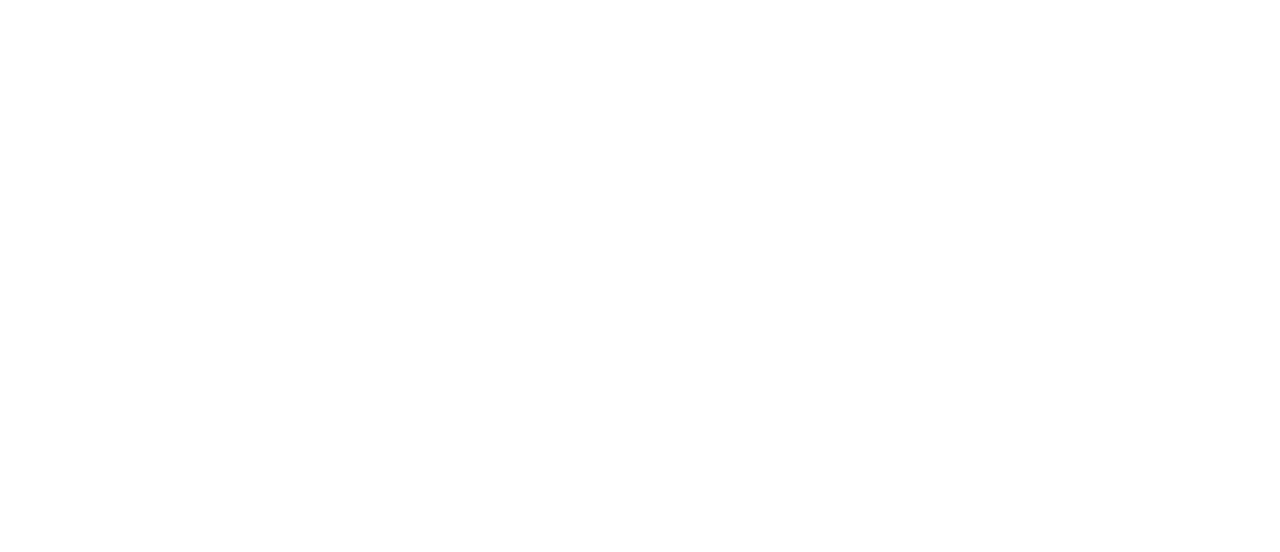
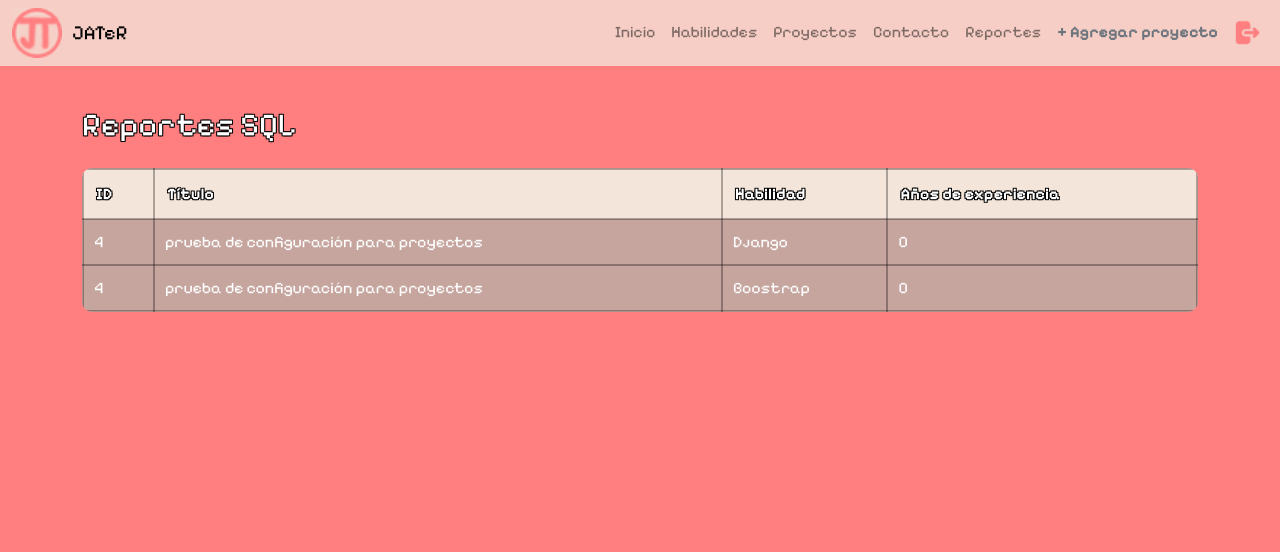
Before and after one commit to JATeR912/Portafolio, a Django app: page /proyecto/sql/ in a window 1280 px wide. Before the commit the part shown is empty. Shown: the top 552 px of the page. Run offline with Django 5.2, Linux system fonts and the light colour scheme; a user stored in the database is signed in; data comes from the database, SQL or seed files in the repository.

Commit message:
Consultas sql para 'reportes'

```diff
--- a/proyectos/templates/base.html
+++ b/proyectos/templates/base.html
@@ -45,7 +45,10 @@
                     </li>
                     {% if user.is_staff %}
                     <li class="nav-item">
-                        <a href="{% url 'crear_proyecto' %}" class="nav-link fw-bold">+ Agregar proyecto</a>
+                        <a href="{% url 'consulta_sql' %}" class="nav-link opacity-75">Reportes</a>
+                    </li>
+                    <li class="nav-item">
+                        <a href="{% url 'crear_proyecto' %}" class="nav-link nav-agregar fw-bold">+ Agregar proyecto</a>
                     </li>
                     {% endif %}
                     <li class="nav-item">
--- a/proyectos/templates/proyectos/sql_proyecto.html
+++ b/proyectos/templates/proyectos/sql_proyecto.html
@@ -0,0 +1,35 @@
+{% extends "base.html" %}
+{% block content %}
+
+<div class="container mt-4 reporte-sql">
+    <h2 class="auth-title mb-4">Reportes SQL</h2>
+
+    {% if resultados %}
+    <table class="table">
+        <thead>
+            <tr>
+                <th>ID</th>
+                <th>Título</th>
+                <th>Habilidad</th>
+                <th>Años de experiencia</th>
+            </tr>
+        </thead>
+
+        <tbody>
+            {% for fila in resultados %}
+            <tr>
+                <td>{{ fila.0 }}</td>
+                <td>{{ fila.1 }}</td>
+                <td>{{ fila.2 }}</td>
+                <td>{{ fila.3 }}</td>
+            </tr>
+            {% endfor %}
+        </tbody>
+    </table>
+
+    {% else %}
+        <div class="alert alert-warning">No hay datos para mostrar.</div>
+    {% endif %}
+</div>
+
+{% endblock %}
--- a/proyectos/views.py
+++ b/proyectos/views.py
@@ -83,6 +83,7 @@
             FROM proyectos_proyecto p
             JOIN proyectos_proyecto_habilidades ph ON p.id = ph.proyecto_id
             JOIN proyectos_habilidad h ON h.id = ph.habilidad_id
+            WHERE h.tipo = 'tecnica'
             ORDER BY p.fecha_publicacion DESC;
         """)
         resultados = cursor.fetchall()
--- a/static/css/style.css
+++ b/static/css/style.css
@@ -19,7 +19,7 @@
     margin-right: 10px;
 }
 
-#navbar .nav-link {
+#navbar .nav-agregar {
     color: #6c757d;
     transition: color 0.3s ease;
 }
@@ -241,6 +241,34 @@
     text-decoration: none;
 }
 
+/* --- TABLA SQL / REPORTES --- */
+.reporte-sql table {
+    background: rgba(243, 239, 227, 0.7);
+    border-radius: 10px;
+    overflow: hidden;
+    border-collapse: collapse;
+}
+
+.reporte-sql th {
+    background-color: rgba(243, 239, 227, 0.7);
+    color: white;
+    text-shadow: -1px -1px black, 1px -1px black, -1px 1px black, 1px 1px black;
+    font-weight: bold;
+    padding: 12px;
+    border: 2px solid rgba(0, 0, 0, 0.3);
+}
+
+.reporte-sql td {
+    background: rgba(0, 0, 0, 0.2);
+    color: white;
+    padding: 10px;
+    border: 2px solid rgba(0, 0, 0, 0.3);
+}
+
+.reporte-sql tbody tr:hover td {
+    background: rgba(0, 0, 0, 0.35);
+    transition: 0.2s ease;
+}
 
 
 /* LOGIN/LOGOUT */
```
